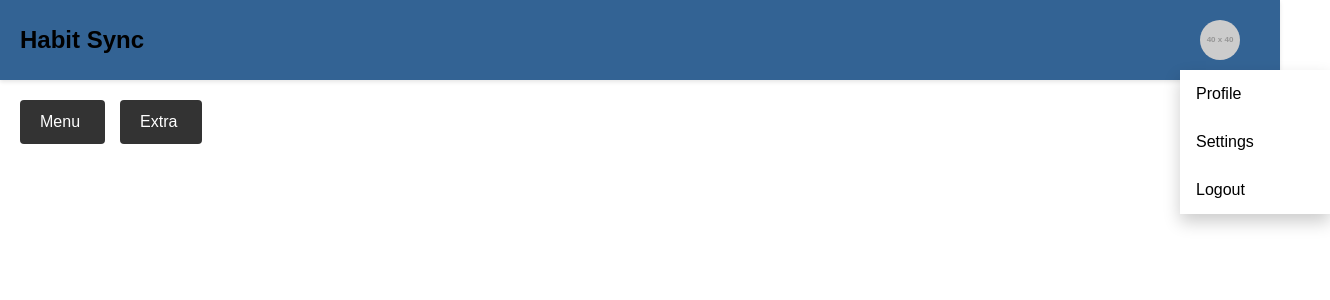
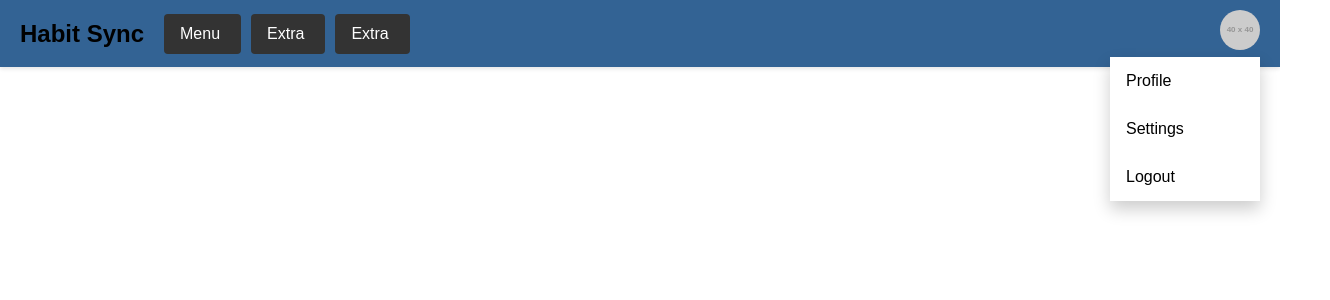
Before and after one commit to carlosalonsohernandez/sunhacks2024, a Next.js app in the folder hobbysync/: page / in a window 1280 px wide. Both pictures are taken after a click on the button 1220 px from the left and 40 px from the top of the page. Shown: the top 300 px of the page, 1330 px wide, since content can reach past the window. Built offline with nearby package versions, Linux system fonts and the light colour scheme.

Commit message:
Header v2
Moved the buttons

```diff
--- a/hobbysync/src/app/globals.css
+++ b/hobbysync/src/app/globals.css
@@ -10,28 +10,32 @@ body {
 
 .header {
   display: flex;
-  justify-content: space-between;
+  justify-content: space-between; /* Space between left and right sections */
   align-items: center;
   background-color: #336394;
   padding: 10px 20px;
   box-shadow: 0 2px 4px rgba(0, 0, 0, 0.1);
+}
 
+.left-section {
+  display: flex;
+  align-items: center;
 }
 
 .title {
   font-size: 24px;
   font-weight: bold;
+  margin-right: 20px; /* Adjust margin to bring buttons closer */
+}
+
+.menu-section {
+  display: flex;
+  gap: 10px; /* Reduced gap to bring buttons closer together */
+  align-items: center;
 }
 
 .profile-dropdown {
   position: relative;
-}
-
-.menu-section {
-  display: flex;
-  gap: 15px;
-  padding: 20px;
-  align-items: center;
 }
 
 .menu-dropdown,
@@ -39,24 +43,20 @@ body {
   position: relative;
 }
 
-.dropbtn {
+.dropbtn,
+.dropbtnp {
   background: #333;
   border: none;
   color: white;
   cursor: pointer;
   font-size: 16px;
-  padding: 10px 20px;
+  padding: 8px 16px; /* Reduced padding to make buttons smaller */
   border-radius: 4px;
 }
 
 .dropbtnp {
   background: none;
-  border: none;
-  color: white;
-  cursor: pointer;
-  font-size: 16px;
-  padding: 10px 20px;
-  border-radius: 4px;
+  padding: 0; /* No padding to keep the profile button compact */
 }
 
 .profile-icon {
@@ -68,7 +68,16 @@ body {
 .dropdown-content {
   display: none;
   position: absolute;
-  left: 0;
+  background-color: #ffffff;
+  box-shadow: 0 8px 16px rgba(0, 0, 0, 0.2);
+  z-index: 1;
+  min-width: 150px;
+}
+
+.dropdown-contentp {
+  display: none;
+  position: absolute;
+  right: 0; /* Align dropdown content to the right of the button */
   background-color: #ffffff;
   box-shadow: 0 8px 16px rgba(0, 0, 0, 0.2);
   z-index: 1;
@@ -91,6 +100,21 @@ body {
   display: block;
 }
 
+.dropdown-contentp a {
+  color: black;
+  padding: 12px 16px;
+  text-decoration: none;
+  display: block;
+}
+
+.dropdown-contentp a:hover {
+  background-color: #f1f1f1;
+}
+
+.dropdown:hover .dropdown-contentp,
+.dropdown:focus-within .dropdown-contentp {
+  display: block;
+}
 .arrow {
   margin-left: 5px;
 }
--- a/hobbysync/src/app/page.js
+++ b/hobbysync/src/app/page.js
@@ -4,27 +4,11 @@ export default function Home() {
   return (
     <div>
       <header className="header">
+        <div className="left-section">
           <div className="title">Habit Sync</div>
-        <div className="dropdown profile-dropdown">
-          <button className="dropbtnp">
-            <img
-              src="https://via.placeholder.com/40"
-              alt="Profile Icon"
-              className="profile-icon"
-            />
-          </button>
-          <div className="dropdown-content">
-            <a href="#profile">Profile</a>
-            <a href="#settings">Settings</a>
-            <a href="#logout">Logout</a>
-          </div>
-        </div>
-      </header>
 
-      <main>
-        {/* New section below the header containing menu buttons */}
+          {/* Menu section next to title */}
           <div className="menu-section">
-
             <div className="dropdown menu-dropdown">
               <button className="dropbtn">
                 Menu <i className="arrow down"></i>
@@ -47,8 +31,36 @@ export default function Home() {
               </div>
             </div>
 
+            <div className="dropdown menu-dropdown">
+              <button className="dropbtn">
+                Extra <i className="arrow down"></i>
+              </button>
+              <div className="dropdown-content">
+                <a href="#home">This</a>
+                <a href="#about">Is</a>
+                <a href="#contact">Something</a>
               </div>
-      </main>
+            </div>
+          </div>
+        </div>
+
+        <div className="dropdown profile-dropdown">
+          <button className="dropbtnp">
+            <img
+              src="https://via.placeholder.com/40"
+              alt="Profile Icon"
+              className="profile-icon"
+            />
+          </button>
+          <div className="dropdown-contentp">
+            <a href="#profile">Profile</a>
+            <a href="#settings">Settings</a>
+            <a href="#logout">Logout</a>
+          </div>
+        </div>
+      </header>
+
+      <main></main>
     </div>
   );
 }
```
Lines whose indentation alone changed are shown as unchanged.
